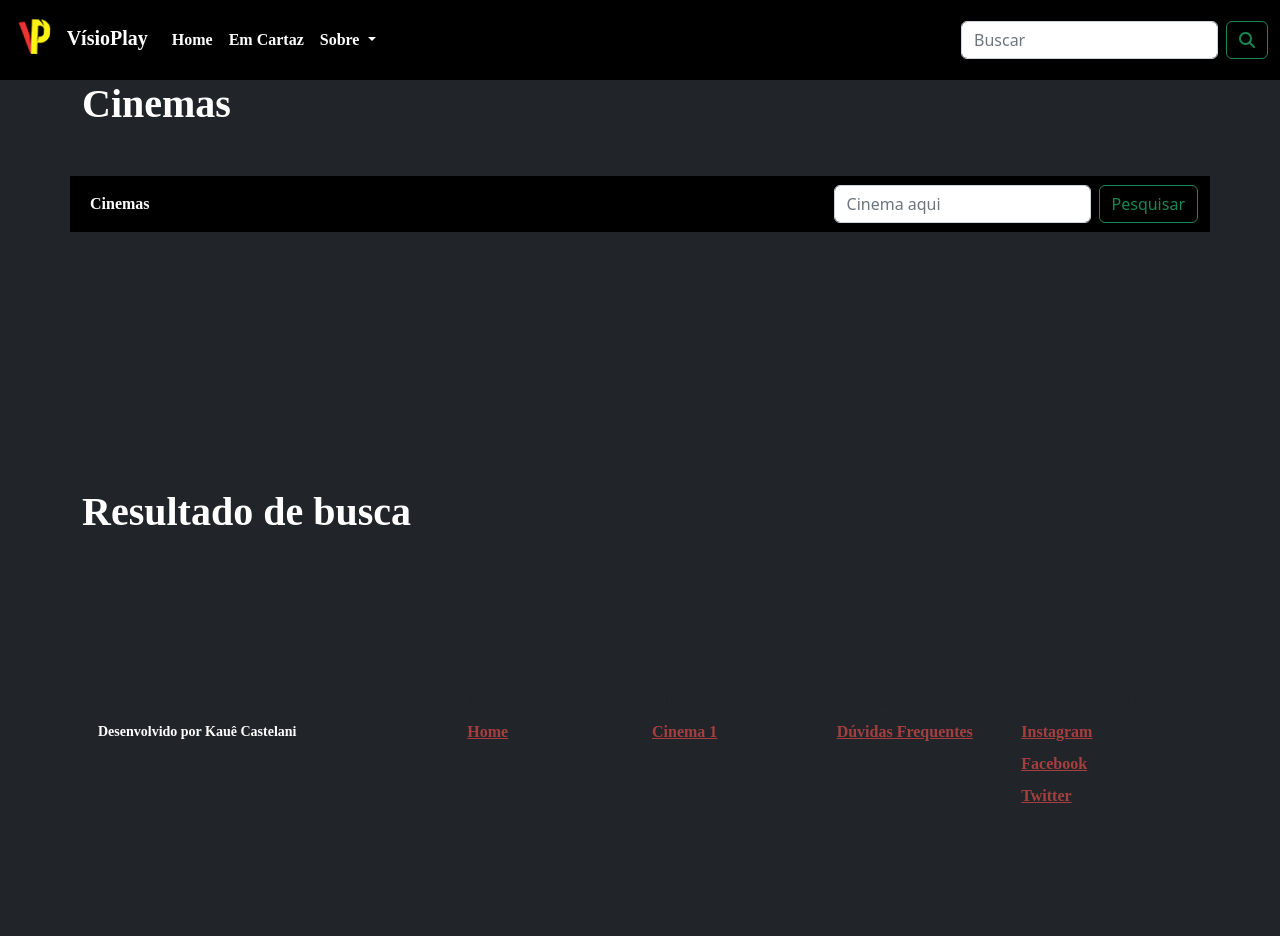
After one commit to Castel4n1/cinemaHTML, a PHP site: page /cinemas.php in a window 1280 px wide. The commit adds this page. Run offline with PHP 8.4, Linux system fonts and the light colour scheme; some libraries are stand-ins or nearby versions.

Commit message:
Inclusão basica da pagina cinemas

```diff
--- a/atores.php
+++ b/atores.php
@@ -35,7 +35,7 @@
             <br><br>
             <!-- CARD ATOR -->
             <div class="row">
-                <h1>Todos Atores</h1>
+                <h2>Todos Atores</h2>
                 <div class="card mb-6 offset" style="max-width: 540px;">
                     <div class="row g-0">
                         <div class="col-md-4">
--- /dev/null
+++ b/cinemas.php
@@ -0,0 +1,76 @@
+<!DOCTYPE html>
+<html lang="pt-br">
+
+<head>
+    <meta charset="UTF-8">
+    <meta http-equiv="X-UA-Compatible" content="IE=edge">
+    <meta name="viewport" content="width=device-width, initial-scale=1.0">
+    <title>Vísio Play</title>
+
+    <!-- CSS -->
+    <?php include_once('inc/css.php'); ?>
+    <!-- /CSS -->
+</head>
+
+<body>
+    <div class="bg-dark">
+        <!-- CONTAINER -->
+        <div class="container">
+            <!-- CABEÇALHO -->
+            <?php include_once('inc/topo.php'); ?>
+            <!-- /CABEÇALHO -->
+            <!-- CONTEÚDO -->
+            <div class="row">
+                <p>.</p>
+                <p>.</p>
+                <h1> Cinemas </h1>
+                <p>.</p>
+                <nav class="navbar navbar-expand-lg text-white bg-black">
+                    <div class="container-fluid">
+                        <div class="collapse navbar-collapse" id="navbarSupportedContent">
+                            <ul class="navbar-nav me-auto mb-2 mb-lg-0">
+                                <li class="nav-item">
+                                    <a class="nav-link" aria-current="page" href="#">Cinemas</a>
+                                </li>
+                            </ul>
+                            <form class="d-flex" role="search">
+                                <input class="form-control me-2" type="search" placeholder="Cinema aqui" aria-label="Search">
+                                <button class="btn btn-outline-success" type="submit">Pesquisar</button>
+                            </form>
+                        </div>
+                    </div>
+                </nav>
+                <p></p>
+                <p></p>
+                <p></p>
+                <p></p>
+                <p></p>
+                <p></p>
+                <p></p>
+                <p></p>
+                <p></p>
+                <p></p>
+                <p></p>
+                <p></p>
+                <p></p>
+                <p></p>
+                <p></p>
+                <p></p>
+                <div class="row">
+                    <h1>Resultado de busca</h1>
+                </div>
+
+            </div>
+            <!-- CONTEÚDO -->
+            <!-- RODAPÉ -->
+            <?php include_once('inc/rodape.php'); ?>
+            <!-- RODAPÉ -->
+        </div>
+        <!-- /CONTAINER -->
+    </div>
+</body>
+<!-- JS -->
+<?php include_once('inc/js.php'); ?>
+<!-- /JS -->
+
+</html>
--- a/css/style.css
+++ b/css/style.css
@@ -9,6 +9,6 @@ h2, h1, li, a {
     font-family: serif;
     font-weight: bold;
 }
-a{
-    color:yellow;
+.a, a{
+    color:rgb(165, 63, 63);
 }
--- a/em-cartaz.php
+++ b/em-cartaz.php
@@ -23,7 +23,7 @@
             <!-- CONTEÚDO -->
             <div class="row">
                 <h1 class="text-dark">.</h1>
-                <h2>FILMES EM CARTAZ</h2>
+                <h2>Filmes em Cartaz</h2>
                 <!-- FILMES CARDS-->
                 <div class="row row-cols-1 row-cols-md-3 g-4">
                     <div class="col">
@@ -108,7 +108,7 @@
 
                 </div>
                 <h3 class="text-dark">.</h3>
-                <h1>Nosso Diferencial</h1>
+                <h2>Nosso Diferencial</h2>
 
                 <!-- Diferenciais -->
                 <div id="carouselBanner1" class="carousel slide" data-bs-ride="carousel">
--- a/filmes.php
+++ b/filmes.php
@@ -28,7 +28,7 @@
                     <ul class="dropdown-menu" aria-labelledby="navbarDropdown">
                         <li><a class="dropdown-item" href="atores.php">Atores</a></li>
                         <li><a class="dropdown-item" href="produtores.php">Produtores</a></li>
-                        <li><a class="dropdown-item" href="produtores.php">Nossos Parceiros</a></li>
+                        <li><a class="dropdown-item" href="cinemas.php">Cinemas</a></li>
                     </ul>
                 </li>
             </ul>
--- a/inc/rodape.php
+++ b/inc/rodape.php
@@ -38,8 +38,8 @@
                 <h5>Redes Sociais</h5>
                 <ul class="list-unstyled">
                     <li class="mb-2"><a href="https://www.instagram.com/">Instagram</a></li>
-                    <li class="mb-2"><a href="#">Facebook</a></li>
-                    <li class="mb-2"><a href="#">Twitter</a></li>
+                    <li class="mb-2"><a href="https://pt-br.facebook.com/">Facebook</a></li>
+                    <li class="mb-2"><a href="https://twitter.com/i/flow/login?input_flow_data=%7B%22requested_variant%22%3A%22eyJsYW5nIjoicHQifQ%3D%3D%22%7D">Twitter</a></li>
                 </ul>
             </div>
             <!-- REDES SOCIAIS -->
--- a/inc/topo.php
+++ b/inc/topo.php
@@ -1,7 +1,7 @@
 <nav class="navbar navbar-expand-lg text-light bg-black fixed-top">
     <div class="container-fluid  text-right">
         <a class="navbar-brand text-white" href="index.php">
-            <img src= "img/LogoAtt.PNG">
+            <img src= "img/LogoAtt1.PNG">
             VísioPlay
         </a>
 
@@ -29,6 +29,7 @@
                     <ul class="dropdown-menu" aria-labelledby="navbarDropdown">
                         <li><a class="dropdown-item" href="atores.php">Atores</a></li>
                         <li><a class="dropdown-item" href="produtores.php">Produtores</a></li>
+                        <li><a class="dropdown-item" href="cinemas.php">Cinemas</a></li>
                     </ul>
                 </li>
             </ul>
--- a/produtores.php
+++ b/produtores.php
@@ -25,9 +25,9 @@
             <div class="card bg-dark text-white">
                 <img src="img/Foto54.jpg" class="card-img" alt="...">
                 <div class="card-img-overlay">
-                    <h3 class="card-title">ATORES</h3>
+                    <h2 class="card-title">ATORES</h2>
                     <p class="card-text">
-                    <h1>Nessa pagina fica todos os produtores que estão inclusos na page WEB</h1>
+                    <h2>Nessa pagina fica todos os produtores que estão inclusos na page WEB</h2>
                     </p>
                     <p class="card-text"></p>
                 </div>
@@ -36,7 +36,7 @@
             <br><br>
             <!-- CARD ATOR -->
             <div class="row">
-                <h1>Todos Produtores</h1>
+                <h2>Todos Produtores</h2>
                 <div class="card mb-6 offset" style="max-width: 540px;">
                     <div class="row g-0">
                         <div class="col-md-4">
```
Also changed, not shown: index.php (+9 -9 lines), img/LogoAtt1.png (added).
